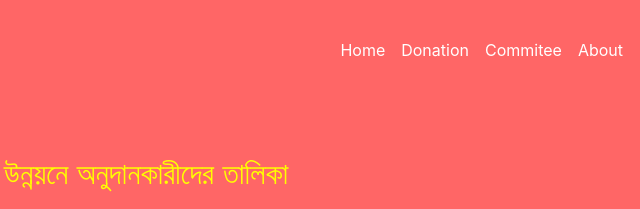
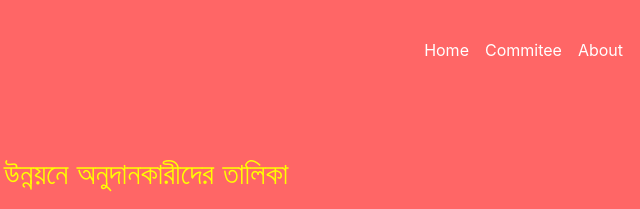
Before and after one commit to Saruj-chy/Durga-Mondir-Webpage, a plain HTML site: page donation.html in a window 1280 px wide. Shown: the top 209 px of the page, 548-1188 px from the left. Drawn offline with nearby package versions, Linux system fonts and the light colour scheme.

Commit message:
donate off

```diff
--- a/donation.html
+++ b/donation.html
@@ -46,9 +46,9 @@
             <li class="nav-item  nav-custom-item">
               <a class="nav-link" href="home.html">Home <span class="sr-only">(current)</span></a>
             </li>
-            <li class="nav-item nav-custom-item">
+            <!-- <li class="nav-item nav-custom-item">
               <a class="nav-link" href="#">Donation</a>
-            </li>
+            </li> -->
             <li class="nav-item nav-custom-item">
               <a class="nav-link" href="#">Commitee</a>
             </li>
```
Also changed, not shown: home.html (+2 -2 lines), index.html (+2 -2 lines), volunteer.html (+2 -2 lines).
